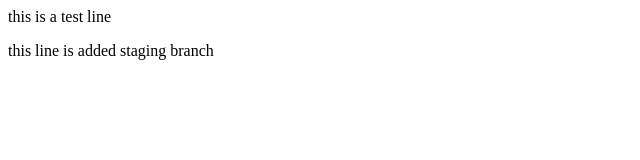
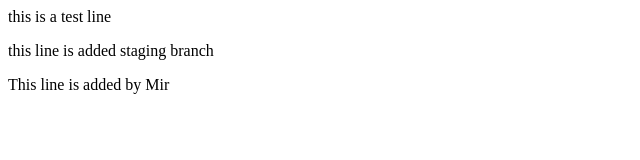
Before and after one commit to asif4762/dummy-repo, a plain HTML site: page index.html in a window 1280 px wide. Shown: the whole page, without its empty margins (0-640 px from the left). Drawn offline with Linux system fonts and the light colour scheme.

```diff
--- a/index.html
+++ b/index.html
@@ -1,2 +1,3 @@
 <p>this is a test line</p>
 <p>this line is added staging branch</p>
+<p>This line is added by Mir</p>
```
